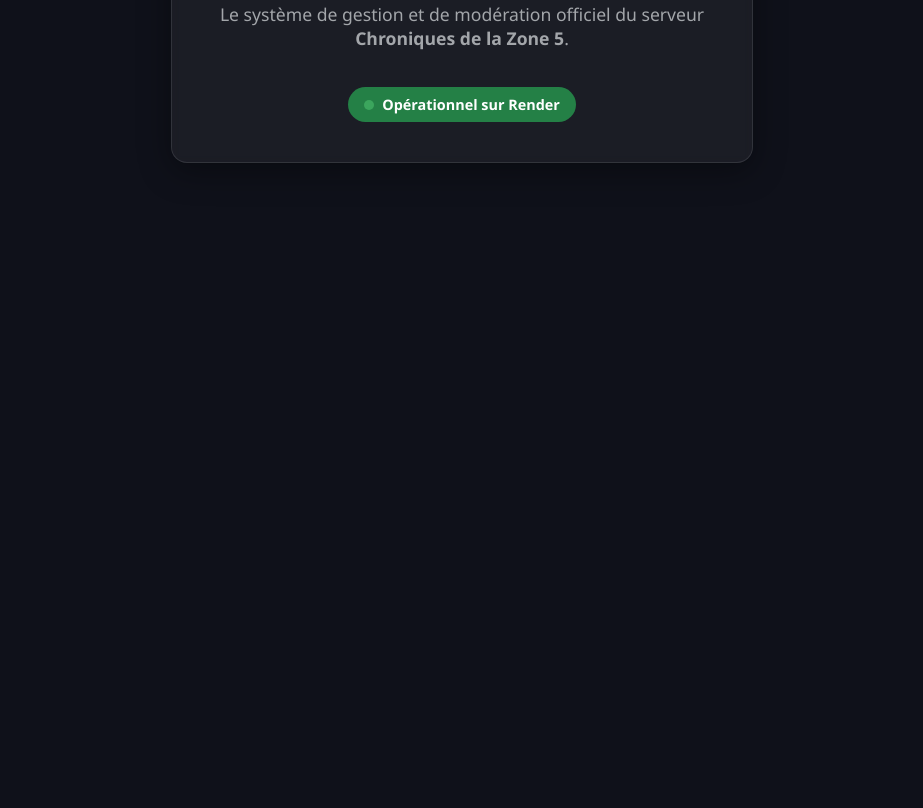
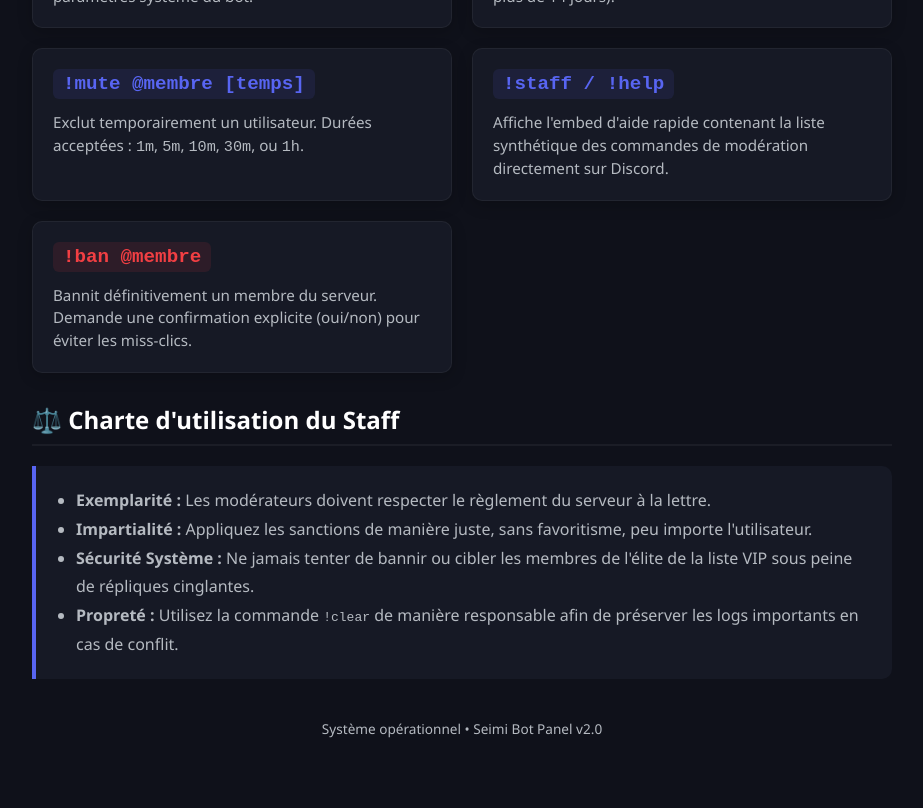
Before and after one commit to gregoryyllop-dot/Bot, a website: page public/index.html in a window 1280 px wide. Shown: the part 379-1187 px from the top of the page, without its empty margins (178-1101 px from the left). Before the commit the page ends 800 px from the top, so only its background shows below. Drawn offline with Linux system fonts and the light colour scheme.

Commit message:
Update index.html

```diff
--- a/public/index.html
+++ b/public/index.html
@@ -3,52 +3,185 @@
 <head>
     <meta charset="UTF-8">
     <meta name="viewport" content="width=device-width, initial-scale=1.0">
-    <title>Seimi Bot - Chroniques de la Zone 5</title>
+    <title>Seimi - Panel Staff & Commandes</title>
     <style>
+        :root {
+            --bg-color: #0f111a;
+            --card-bg: #161925;
+            --accent-color: #5865F2;
+            --danger-color: #f23f43;
+            --success-color: #23a55a;
+            --text-color: #ffffff;
+            --text-muted: #b5bac1;
+        }
+
         body {
             font-family: 'Segoe UI', Tahoma, Geneva, Verdana, sans-serif;
-            background-color: #0f111a;
-            color: #ffffff;
+            background-color: var(--bg-color);
+            color: var(--text-color);
+            margin: 0;
+            padding: 0;
             display: flex;
             flex-direction: column;
             align-items: center;
-            justify-content: center;
-            height: 100vh;
+            min-height: 100vh;
+        }
+
+        header {
+            text-align: center;
+            padding: 40px 20px;
+            width: 100%;
+            max-width: 900px;
+            box-sizing: border-box;
+        }
+
+        header h1 {
+            color: var(--accent-color);
+            font-size: 2.2rem;
+            margin: 0 0 10px 0;
+            letter-spacing: 1px;
+        }
+
+        header p {
+            color: var(--text-muted);
+            font-size: 1.1rem;
             margin: 0;
+        }
+
+        .main-content {
+            width: 100%;
+            max-width: 900px;
+            padding: 0 20px 40px 20px;
+            box-sizing: border-box;
+        }
+
+        h2 {
+            color: #ffffff;
+            font-size: 1.5rem;
+            border-bottom: 2px solid rgba(255, 255, 255, 0.05);
+            padding-bottom: 8px;
+            margin-top: 30px;
+        }
+
+        /* Grille des commandes */
+        .commands-grid {
+            display: grid;
+            grid-template-columns: repeat(auto-fit, minmax(280px, 1fr));
+            gap: 20px;
+            margin-top: 15px;
+        }
+
+        .cmd-card {
+            background-color: var(--card-bg);
+            border: 1px solid rgba(255, 255, 255, 0.05);
+            border-radius: 10px;
+            padding: 20px;
+            box-shadow: 0 4px 15px rgba(0, 0, 0, 0.2);
+        }
+
+        .cmd-name {
+            font-family: 'Courier New', Courier, monospace;
+            font-size: 1.2rem;
+            font-weight: bold;
+            color: var(--accent-color);
+            background: rgba(88, 101, 242, 0.1);
+            padding: 4px 10px;
+            border-radius: 6px;
+            display: inline-block;
+            margin-bottom: 12px;
+        }
+
+        .cmd-card.danger .cmd-name {
+            color: var(--danger-color);
+            background: rgba(242, 63, 67, 0.1);
+        }
+
+        .cmd-desc {
+            color: var(--text-muted);
+            font-size: 0.95rem;
+            line-height: 1.5;
+            margin: 0;
+        }
+
+        /* Section Règles Internes Staff */
+        .staff-rules {
+            background-color: var(--card-bg);
+            border-left: 4px solid var(--accent-color);
+            padding: 20px;
+            border-radius: 0 10px 10px 0;
+            margin-top: 15px;
+        }
+
+        .staff-rules ul {
+            margin: 0;
+            padding-left: 20px;
+            color: var(--text-muted);
+            line-height: 1.8;
+        }
+
+        footer {
             text-align: center;
+            margin-top: 40px;
+            padding-bottom: 30px;
+            font-size: 0.85rem;
+            color: var(--text-muted);
         }
-        .container {
-            background: rgba(255, 255, 255, 0.05);
-            padding: 40px;
-            border-radius: 16px;
-            box-shadow: 0 8px 32px 0 rgba(0, 0, 0, 0.37);
-            backdrop-filter: blur(4px);
-            border: 1px solid rgba(255, 255, 255, 0.1);
-            max-width: 500px;
-        }
-        h1 { color: #5865F2; margin-bottom: 10px; }
-        p { color: #a3a6aa; font-size: 1.1em; }
-        .status {
-            display: inline-flex;
-            align-items: center;
-            gap: 8px;
-            background: #248046;
-            padding: 8px 16px;
-            border-radius: 50px;
-            font-weight: bold;
-            font-size: 0.9em;
-            margin-top: 20px;
-        }
-        .dot { width: 10px; height: 10px; background: #3ba55d; border-radius: 50%; display: inline-block; }
     </style>
 </head>
 <body>
-    <div class="container">
-        <h1>🤖 SEIMI BOT</h1>
-        <p>Le système de gestion et de modération officiel du serveur <strong>Chroniques de la Zone 5</strong>.</p>
-        <div class="status">
-            <span class="dot"></span> Opérationnel sur Render
+
+    <header>
+        <h1>🛠️ SEIMI - ESPACE MODÉRATION</h1>
+        <p>Documentation officielle et outils réservés au personnel du serveur</p>
+    </header>
+
+    <div class="main-content">
+
+        <h2>📋 Commandes de Modération</h2>
+        <div class="commands-grid">
+
+            <div class="cmd-card">
+                <span class="cmd-name">!config</span>
+                <p class="cmd-desc">Ouvre le panneau de configuration interactif (Boutons et sélecteur de rôles) pour modifier les paramètres système du bot.</p>
+            </div>
+
+            <div class="cmd-card">
+                <span class="cmd-name">!clear [1-100]</span>
+                <p class="cmd-desc">Supprime instantanément le nombre de messages spécifié dans le salon actuel (ignore les messages de plus de 14 jours).</p>
+            </div>
+
+            <div class="cmd-card">
+                <span class="cmd-name">!mute @membre [temps]</span>
+                <p class="cmd-desc">Exclut temporairement un utilisateur. Durées acceptées : <code>1m</code>, <code>5m</code>, <code>10m</code>, <code>30m</code>, ou <code>1h</code>.</p>
+            </div>
+
+            <div class="cmd-card">
+                <span class="cmd-name">!staff / !help</span>
+                <p class="cmd-desc">Affiche l'embed d'aide rapide contenant la liste synthétique des commandes de modération directement sur Discord.</p>
+            </div>
+
+            <div class="cmd-card danger">
+                <span class="cmd-name">!ban @membre</span>
+                <p class="cmd-desc">Bannit définitivement un membre du serveur. Demande une confirmation explicite (oui/non) pour éviter les miss-clics.</p>
+            </div>
+
         </div>
+
+        <h2>⚖️ Charte d'utilisation du Staff</h2>
+        <div class="staff-rules">
+            <ul>
+                <li><strong>Exemplarité :</strong> Les modérateurs doivent respecter le règlement du serveur à la lettre.</li>
+                <li><strong>Impartialité :</strong> Appliquez les sanctions de manière juste, sans favoritisme, peu importe l'utilisateur.</li>
+                <li><strong>Sécurité Système :</strong> Ne jamais tenter de bannir ou cibler les membres de l'élite de la liste VIP sous peine de répliques cinglantes.</li>
+                <li><strong>Propreté :</strong> Utilisez la commande <code>!clear</code> de manière responsable afin de préserver les logs importants en cas de conflit.</li>
+            </ul>
+        </div>
+
+        <footer>
+            Système opérationnel &bull; Seimi Bot Panel v2.0
+        </footer>
+
     </div>
+
 </body>
 </html>
```
